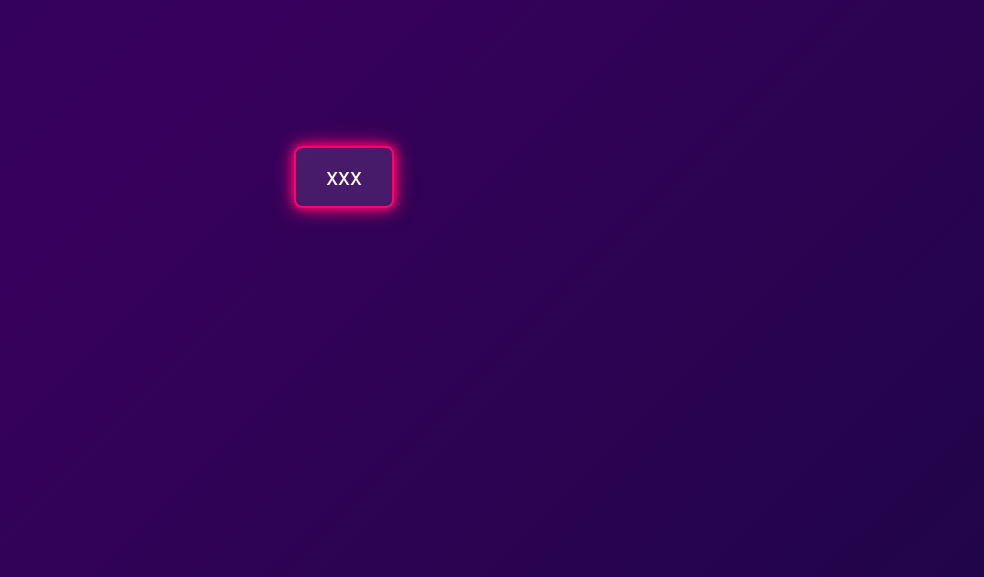
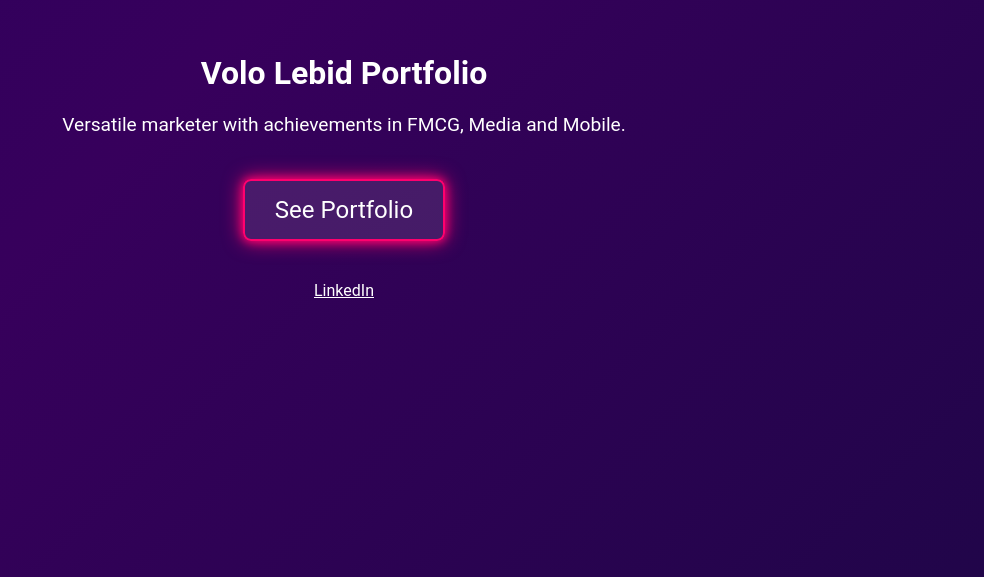
Before and after one commit to LovelySwans/portfolio, a plain HTML site: page index.html in a window 1280 px wide. Shown: the part 223-800 px from the top of the page, without its empty margins (296-1280 px from the left). Drawn offline with Linux system fonts and the light colour scheme.

Commit message:
Update index.html

```diff
--- a/index.html
+++ b/index.html
@@ -14,16 +14,20 @@
 
     body {
       font-family: "Roboto", sans-serif;
-      height: 100vh;
-      /* Градієнт, який буде анімуватися */
+      /* Висота на всю сторінку для фону */
+      min-height: 100vh;
+      /* Анімований градієнт */
       background: linear-gradient(-45deg, #070b34, #37005c, #0f045e, #29125e);
       background-size: 400% 400%;
       animation: gradientBG 15s ease infinite;
 
+      /* Головне центрування по вертикалі та горизонталі */
       display: flex;
+      justify-content: center;
       align-items: center;
-      justify-content: center;
       color: #fff;
+      text-align: center;
+      padding: 20px; /* трохи відступів для мобільних */
     }
 
     @keyframes gradientBG {
@@ -38,11 +42,27 @@
       }
     }
 
-    .button-container {
-      text-align: center;
+    .container {
+      max-width: 600px;
+      display: flex;
+      flex-direction: column;
+      align-items: center;
     }
 
-    /* Стиль самої кнопки */
+    /* Заголовок */
+    h1 {
+      font-size: 2rem;
+      margin-bottom: 20px;
+    }
+
+    /* Опис */
+    p.description {
+      font-size: 1.2rem;
+      margin-bottom: 40px;
+      line-height: 1.4;
+    }
+
+    /* Кнопка портфоліо */
     .portfolio-button {
       text-decoration: none;
       font-size: 1.5rem;
@@ -52,7 +72,7 @@
       border: 2px solid #ff006e;
       border-radius: 8px;
       transition: all 0.3s ease;
-      /* Ефект неону навколо кнопки */
+      /* Ефект неону */
       box-shadow: 0 0 10px #ff006e, 0 0 20px #ff006e;
     }
 
@@ -62,17 +82,44 @@
       box-shadow: 0 0 20px #ff1493, 0 0 40px #ff1493;
       transform: scale(1.05);
     }
+
+    /* Посилання LinkedIn внизу */
+    .social-link {
+      margin-top: 40px;
+      font-size: 1rem;
+    }
+    .social-link a {
+      color: #fff;
+      text-decoration: underline;
+      transition: color 0.3s ease;
+    }
+    .social-link a:hover {
+      color: #ff006e;
+    }
+
   </style>
 </head>
 <body>
-  <div class="button-container">
+  <div class="container">
+    <h1>Volo Lebid Portfolio</h1>
+    <p class="description">Versatile marketer with achievements in FMCG, Media and Mobile.</p>
     <a
       class="portfolio-button"
       href="https://drive.google.com/file/d/16VSnagdR5v8T6pSSuuNc5H89XmbdBRWN/view?usp=drive_link"
       target="_blank"
       rel="noopener noreferrer"
     >
-xxx    </a>
+      See Portfolio
+    </a>
+    <div class="social-link">
+      <a
+        href="https://www.linkedin.com/in/volo42/"
+        target="_blank"
+        rel="noopener noreferrer"
+      >
+        LinkedIn
+      </a>
+    </div>
   </div>
 </body>
 </html>
```
